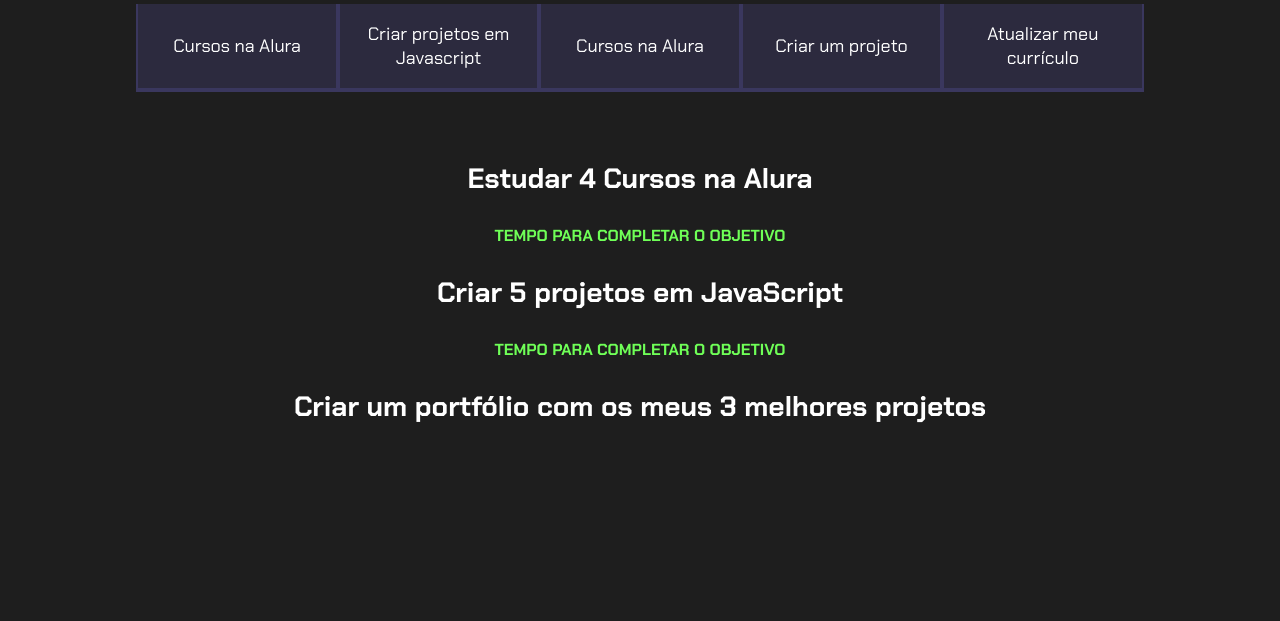
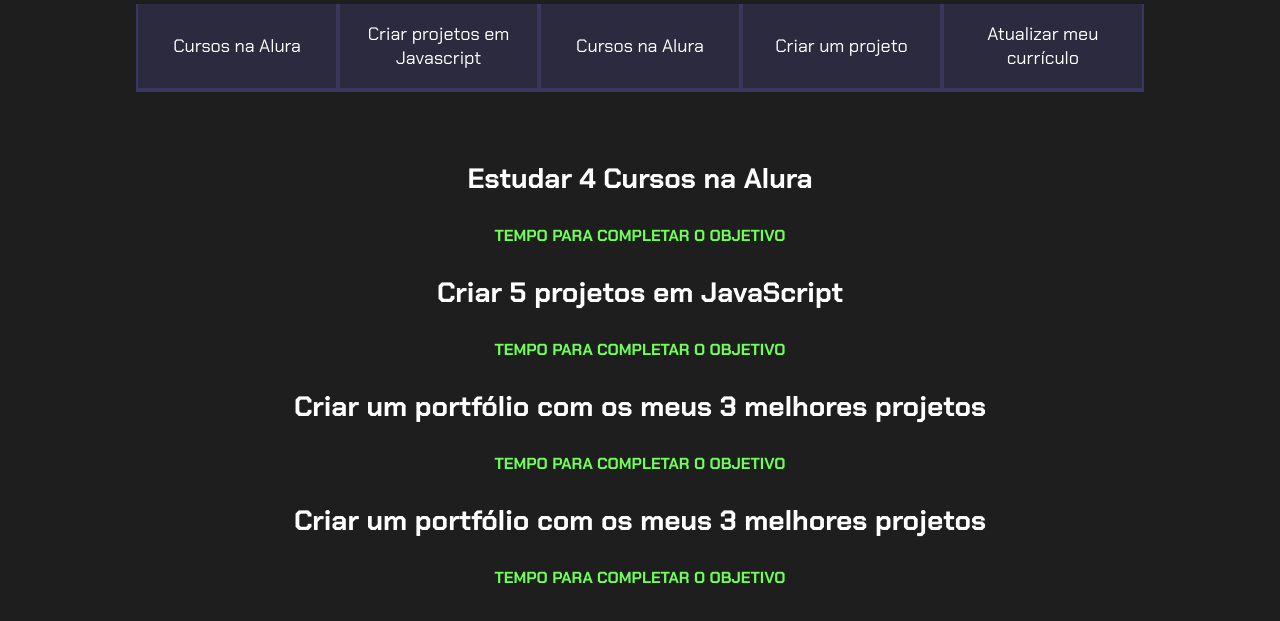
Before and after one commit to RafaelBianchini/tarefa, a plain HTML site: page tarefa-main/index.html in a window 1280 px wide. Shown: the part 99-720 px from the top of the page. Drawn offline with Linux system fonts and the light colour scheme.

Commit message:
Update index.html

```diff
--- a/tarefa-main/index.html
+++ b/tarefa-main/index.html
@@ -27,6 +27,11 @@
             </div>
             <div class="aba-conteudo">
                 <h3 class="aba-conteudo-titulo-principal">Criar um portfólio com os meus 3 melhores projetos</h3>
+                <h4 class="aba-conteudo-titulo-secundario">Tempo para completar o objetivo</h4>
+            </div>
+            <div class="aba-conteudo">
+                <h3 class="aba-conteudo-titulo-principal">Criar um portfólio com os meus 3 melhores projetos</h3>
+                <h4 class="aba-conteudo-titulo-secundario">Tempo para completar o objetivo</h4>
             </div>
         </div>
 
```
